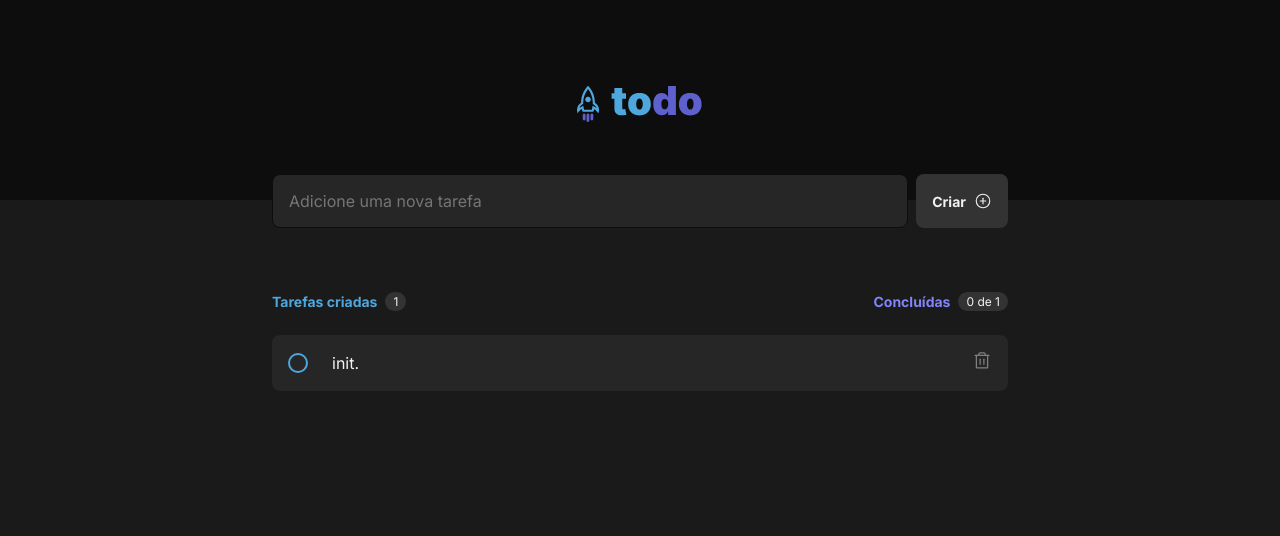
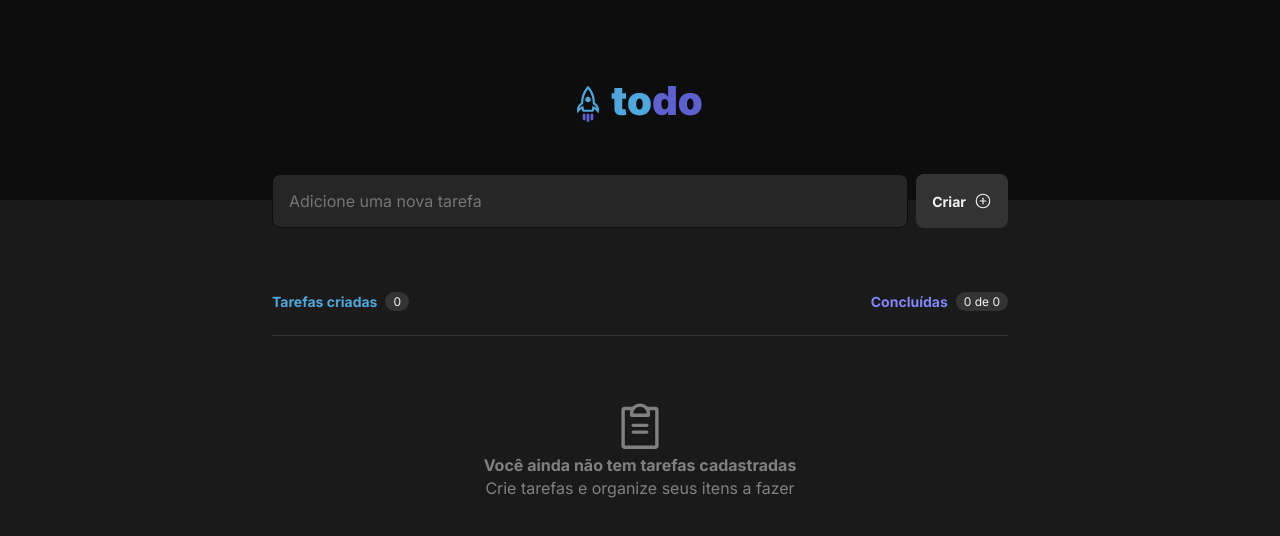
Before and after one commit to paulo-fs/ToDoList-React-Typescript, a React (Vite) app: page / in a window 1280 px wide. Shown: the top 536 px of the page. Built offline with nearby package versions, Linux system fonts and the light colour scheme.

Commit message:
fix: fixing some functions and cleaning the code

```diff
--- a/src/App.tsx
+++ b/src/App.tsx
@@ -7,7 +7,6 @@ function App() {
       <header>
         <img src={logo} alt='to do logo' />
       </header>
-
       <Task />
     </div>
   )
--- a/src/components/Tasks/Task.tsx
+++ b/src/components/Tasks/Task.tsx
@@ -6,30 +6,17 @@ import { PlusCircle } from 'phosphor-react';
 import styles from "./Task.module.css";
 import { TasksHeader } from './TasksHeader';
 
-export function Task() {
-  const taskInitList = [
-    {
-      id: 0,
-      isDone: false,
-      message: 'init.'
-    },
-  ]
-
 interface Tasks {
   id: number,
   isDone: boolean,
   message: string
 };
 
-  const [tasksList, setTasksList] = useState(taskInitList);
+export function Task() {
+  const [tasks, setTasks] = useState<Tasks[]>([]);
   const [taskMessage, setTaskMessage] = useState('');
-  const [counter, setCounter] = useState(tasksList.length);
+  const [counter, setCounter] = useState(tasks.length);
   const [tasksDone, setTasksDone] = useState(0);
-
-  onload = () => {
-    setTasksList([]);
-  }
-
 
   function increaseConter(){
     setCounter(prevState => prevState += 1);
@@ -45,7 +32,7 @@ export function Task() {
       message: taskMessage
     }
 
-    setTasksList([...tasksList, newTask])
+    setTasks([...tasks, newTask])
     setTaskMessage('');
   }
 
@@ -55,20 +42,16 @@ export function Task() {
   }
 
   function handleCheckTask(task: Tasks){
-    if(task.isDone === false)
+    if(task.isDone)
+      return setTasksDone(prevstate => prevstate -1);
     setTasksDone(prevState => prevState + 1);
-    if(task.isDone === true)
-      setTasksDone(prevstate => prevstate -1);
   }
 
   function deleteTask(task: Tasks){
-    const filteredTasks = tasksList.filter(item => item.id !== task.id);
-    setTasksList(filteredTasks);
-
-    if(task.isDone === false)
-      setTasksDone(prevState => prevState);
-    if(task.isDone === true)
-      setTasksDone(prevstate => prevstate -1);
+    const filteredTasks = tasks.filter(item => item.id !== task.id);
+    setTasks(filteredTasks);
+    if(task.isDone)
+      return setTasksDone(prevstate => prevstate -1);
   }
 
   function handleInvalidInput(event: InvalidEvent<HTMLInputElement>) {
@@ -93,22 +76,22 @@ export function Task() {
         </button>
       </form>
 
-      <TasksHeader length={tasksList.length} tasksDone={tasksDone} />
+      <TasksHeader length={tasks.length} tasksDone={tasksDone} />
 
       <section className={styles.taskList}>
-        { tasksList.length === 0 && <NoTasks /> }
+        { tasks.length === 0 && <NoTasks /> }
         {
-          tasksList.length !== 0 &&
+          tasks.length !== 0 &&
           <ul className={styles.taskListItems}>
             {
-              tasksList.map((task) => {
+              tasks.map((task) => {
                 return (
                   <TaskItem
                     key={task.id}
                     task={task}
                     handleCheckTask={handleCheckTask}
                     deleteTask={deleteTask}
-                    tasksList={tasksList}
+                    tasks={tasks}
                   />)
               })
             }
--- a/src/components/Tasks/TaskItem.tsx
+++ b/src/components/Tasks/TaskItem.tsx
@@ -1,4 +1,4 @@
-import React, { useState, ReactPropTypes, FC, ComponentProps } from "react";
+import { useState } from "react";
 import { Trash } from "phosphor-react";
 import styles from './TaskItem.module.css';
 
@@ -13,22 +13,20 @@ interface TaskProp{
   task: Tasks
   handleCheckTask: (task: Tasks) => void
   deleteTask: (item: Tasks) => void
-  tasksList: Tasks[]
+  tasks: Tasks[]
 }
 
 export function TaskItem(props: TaskProp) {
-  const [checked, setChecked] = useState(false);
-  const [tasksDone, setTasksDone] = useState(0);
   const [task, setTask] = useState({
     id: props.task.id,
-    isDone: checked,
+    isDone: false,
     message: props.task.message
   });
 
   function handleCheckTask(): void {
-    if(task.isDone === true)
+    if(task.isDone)
       setTask({...task, isDone: false});
-    if(task.isDone === false)
+    if(!task.isDone)
       setTask({...task, isDone: true});
     props.handleCheckTask(task);
   }
```
Lines whose indentation alone changed are shown as unchanged.
